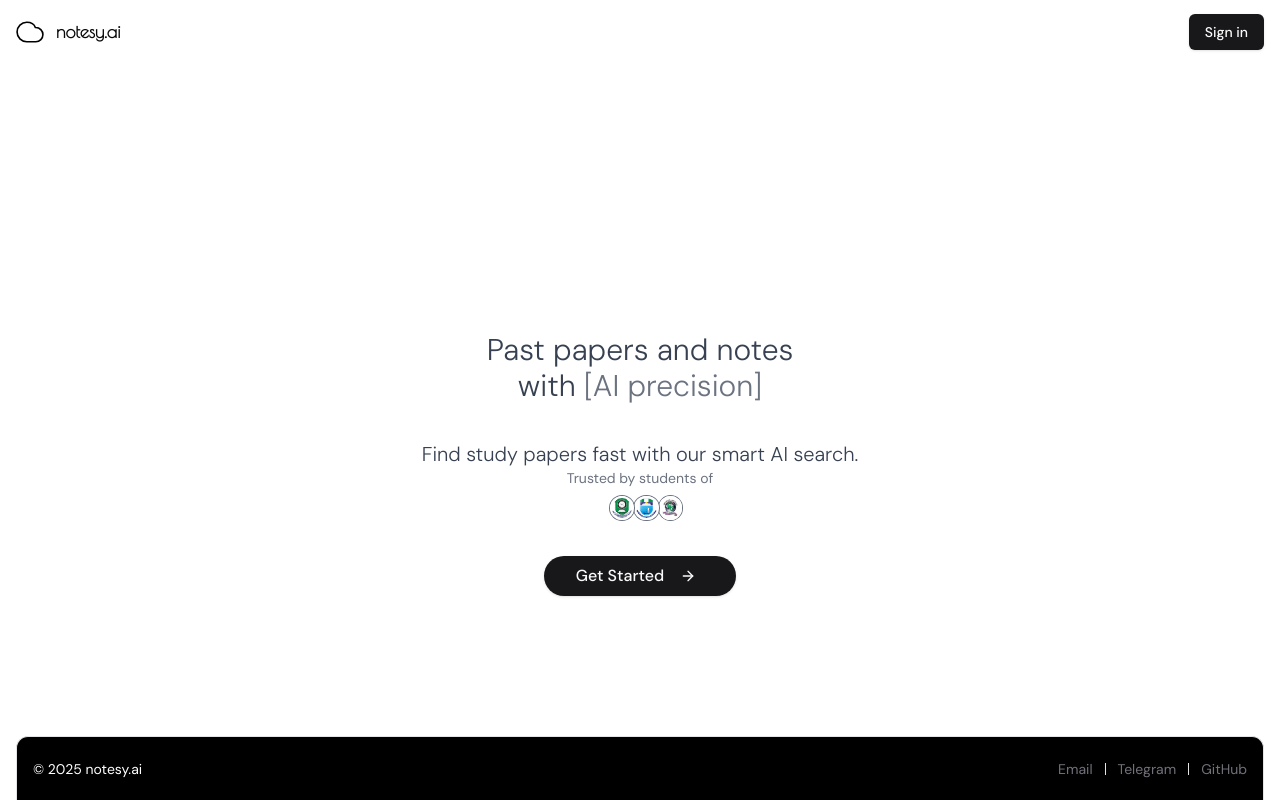
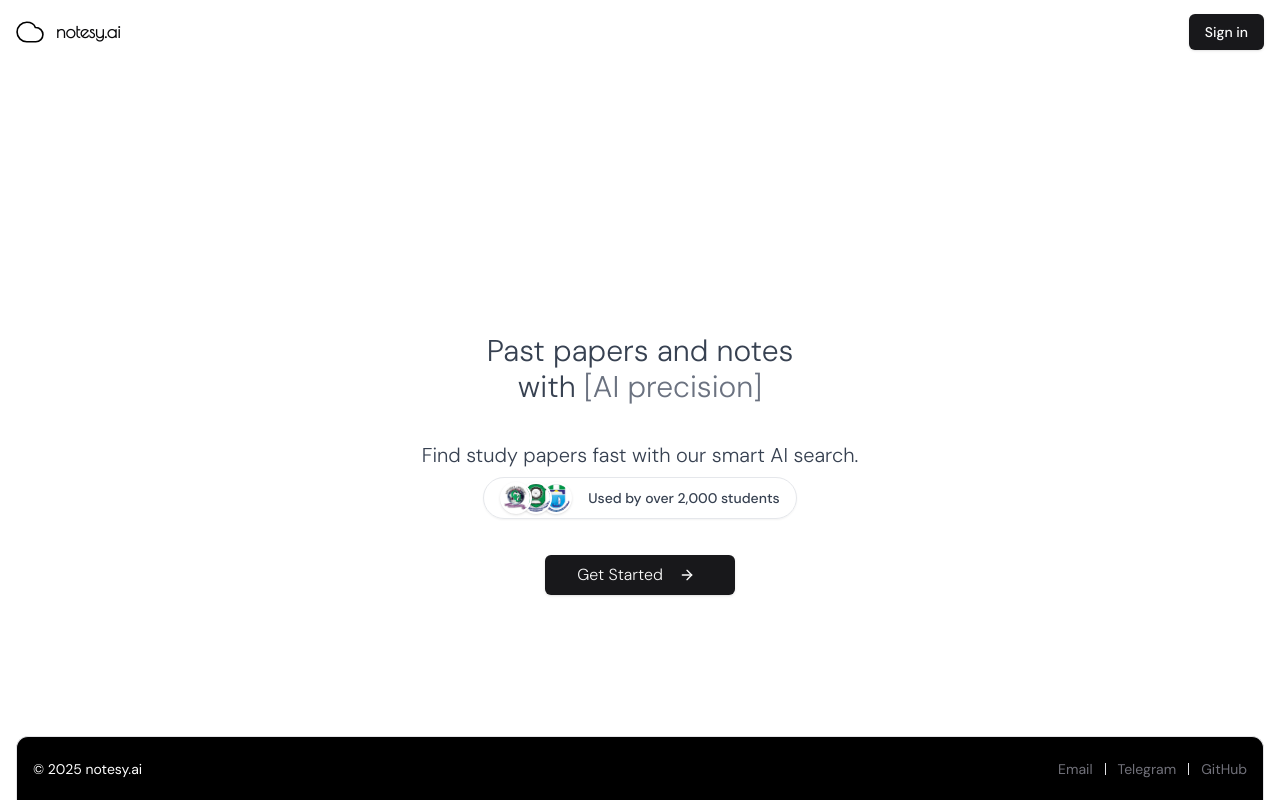
Before and after one commit to manassehnnad1/notesyai, a React (Vite) app: page / in a window 1280 px wide. Built offline with nearby package versions, Linux system fonts and the light colour scheme; a web font is replaced by a local one.

Commit message:
wrap logos

```diff
--- /dev/null
+++ b/src/components/TrustedBy.tsx
@@ -0,0 +1,27 @@
+import React from 'react';
+import CVN from '../assets/CVN.webp';
+import RSU from '../assets/RSU.png';
+import UNP from '../assets/UNP.webp';
+
+const logos = [CVN, RSU, UNP];
+
+export default function TrustedBy() {
+  return (
+    <div className="flex items-center bg-white/80 border border-gray-200 rounded-full shadow-sm px-4 py-1 w-fit ml-8 md:ml-16">
+      <div className="flex -space-x-3">
+        {logos.map((logo, idx) => (
+          <img
+            key={idx}
+            src={logo}
+            alt="University logo"
+            className="w-8 h-8 rounded-full border-2 border-white shadow object-cover bg-white"
+            style={{ zIndex: logos.length - idx }}
+          />
+        ))}
+      </div>
+      <span className="ml-4 text-gray-700 font-medium text-sm whitespace-nowrap">
+        Used by over 2,000 students
+      </span>
+    </div>
+  );
+}
--- a/src/pages/HomePage.tsx
+++ b/src/pages/HomePage.tsx
@@ -13,6 +13,7 @@ import { Link } from "react-router";
 import { Button } from "@/components/ui/button";
 import Head from "@/components/Head";
 import { ArrowRight } from "lucide-react";
+import TrustedBy from "@/components/TrustedBy";
 
 const HomePage = () => {
   return (
@@ -26,24 +27,15 @@ const HomePage = () => {
             </h1>
             <div className="">
               <p className="text-center md:text-lg lg:text-xl font-light text-gray-700">Find study papers fast with our smart AI search.</p>
-            <p className="text-center text-sm text-gray-500">Trusted by students of
-              <div className="flex justify-center mt-2">
-                <div className="flex ">
-                                <img src="/src/assets/RSU.png" alt="Rivers State University" className="h-6 inline-block ml-3 rounded-full ring-1 ring-gray-500 border-2 border-white object-cover" style={{zIndex:30}} />
-              <img src="/src/assets/UNP.webp" alt="University of Port-Harcourt" className="h-6 inline-block ml-0 rounded-full ring-1 ring-gray-500 border-2 border-white object-cover" style={{zIndex:20}} />
-              <img src="/src/assets/CVN.webp" alt="Covenant University" className="h-6 inline-block -ml-0 rounded-full ring-1 ring-gray-500 border-2 border-white object-cover" style={{zIndex:10}} />
-
-                </div>
-              </div>
-
-            </p>
-
+            <div className=" mt-2 flex justify-center mr-16">
+              <TrustedBy />
+            </div>
             </div>
 
             <div className="flex justify-center mt-3 ">
-              <Button asChild size='lg' className="relative overflow-hidden rounded-full group after:bg-white px-4 py-2 text-sm md:px-6 md:py-3 md:text-base lg:px-8 lg:py-4">
+              <Button asChild size='lg' className="relative overflow-hidden rounded-half group after:bg-white px-4 py-2 text-sm md:px-6 md:py-3 md:text-base lg:px-8 lg:py-4">
               <Link to='/register'className="relative flex items-center gap-1 z-10 transition-colors duration-300 group-hover:text-black group-hover:text-white">
-              <span className="k">Get Started</span>
+              <span className="font-light">Get Started</span>
               <ArrowRight className="ml-2 h-4 w-4 transition-colors duration-300  transform transition-transform duration-300 group-hover:translate-x-1" />
               </Link>
             </Button>
```
